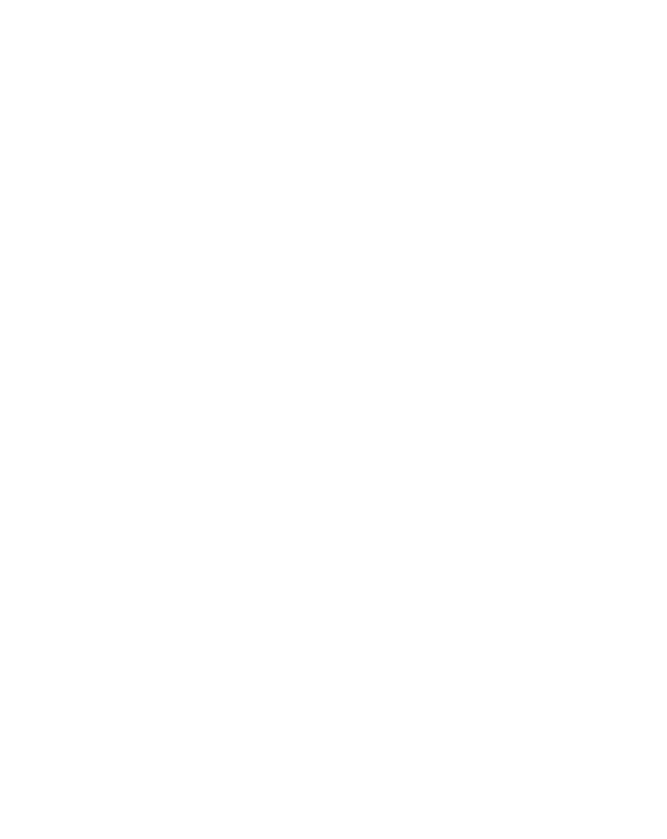
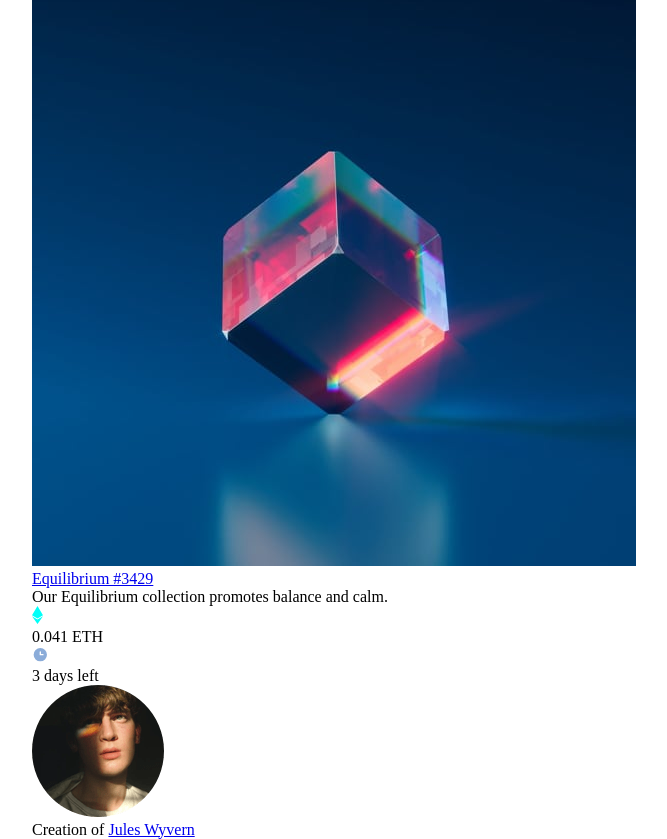
Before and after one commit to bijaylaxmibehera/NFT-preview-card, a plain HTML site: page index.html in a window 1280 px wide. Shown: the whole page, without its empty margins (280-947 px from the left). Before the commit the page ends 800 px from the top, so only its background shows below. Drawn offline with Linux system fonts and the light colour scheme.

Commit message:
feat: markup done

```diff
--- a/index.html
+++ b/index.html
@@ -18,6 +18,31 @@
 
   Creation of Jules Wyvern -->
 
-
+ <div class="container">
+  <div class="card">
+    <div class="card-img">
+      <img src="./images/image-equilibrium.jpg" alt="Equilibrium image">
+      <img src="./images/icon-view.svg" alt="eye-view">
+    </div>
+     <div class="text">
+      <a href="#">Equilibrium #3429</a>
+      <p>Our Equilibrium collection promotes balance and calm.</p>
+      <div class="box-content">
+        <div class="eth">
+          <img src="./images/icon-ethereum.svg" alt="">
+          <p>0.041 ETH</p>
+        </div>
+        <div class="days-left">
+          <img src="./images/icon-clock.svg" alt="">
+          <p> 3 days left</p>
+        </div>
+      </div>
+      <div class="author">
+        <img src="./images/image-avatar.png" alt="">
+        <p>Creation of <a href="#">Jules Wyvern</a></p>
+      </div>
+     </div>
+  </div>
+ </div>
 </body>
 </html>
--- a/styles.css
+++ b/styles.css
@@ -0,0 +1,19 @@
+*{
+    margin: 0;
+    padding: 0;
+}
+.container{
+    display: flex;
+    align-items: center;
+    justify-content: center;
+    width:100vw;
+    height: 100vh;
+    /* background-color: black; */
+}
+.card{
+
+    /* border: 2px solid red;
+    background-color: aquamarine;
+    width: 250px;
+    height: 350px; */
+}
```
